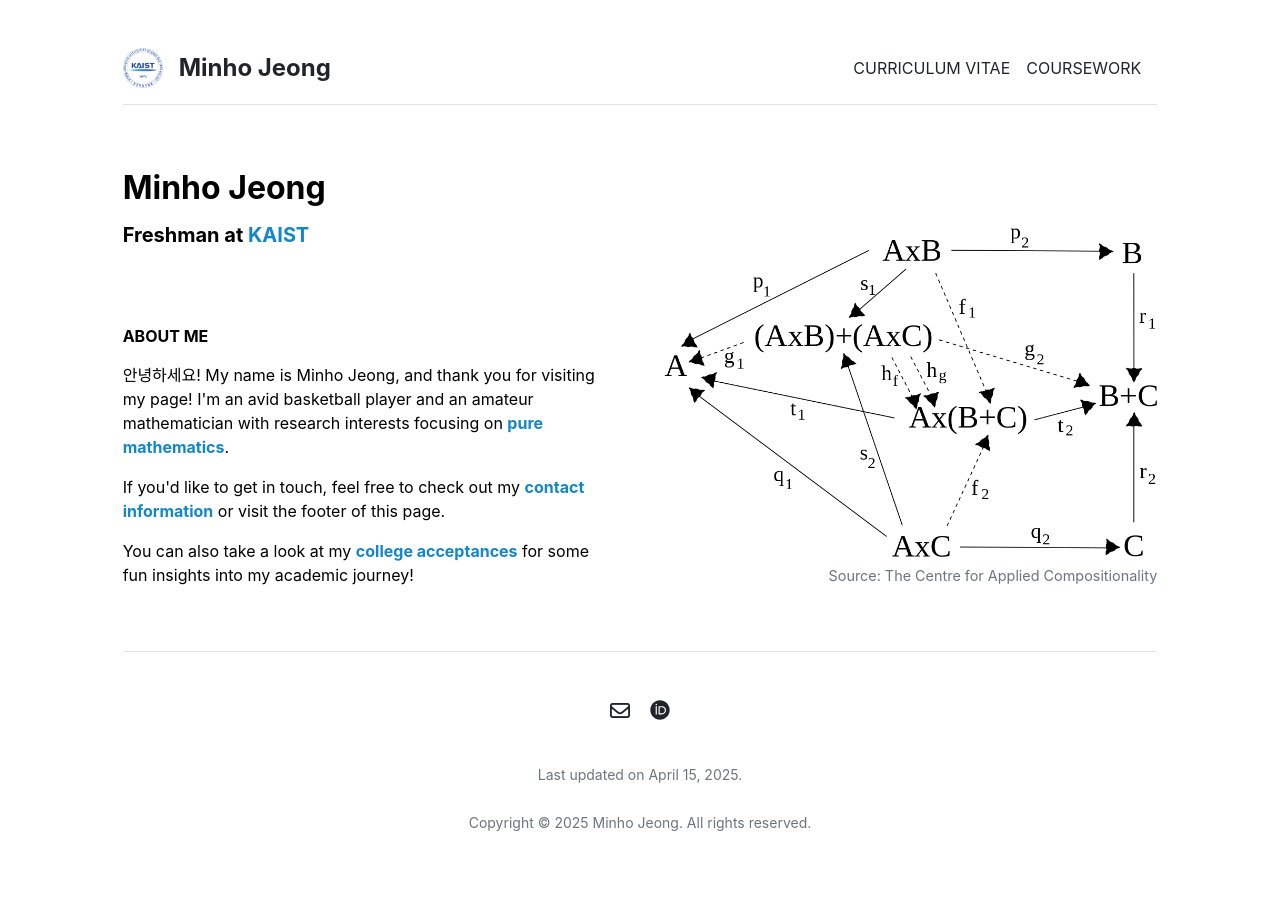
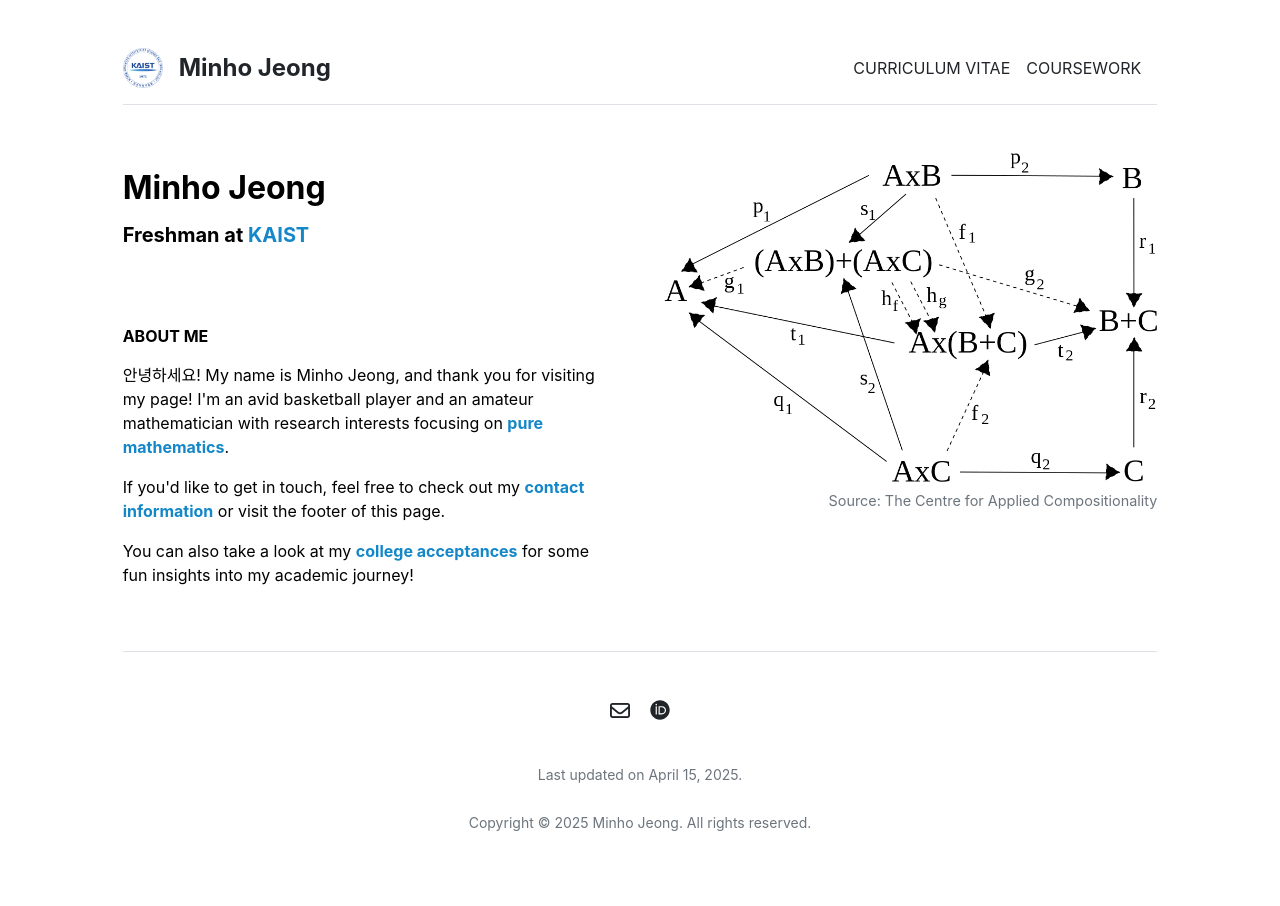
Before and after one commit to mino-jeong/mino-jeong.github.io, a Jekyll site: the page built from index.md, in a window 1280 px wide. Built offline with Jekyll 4.4.1, drawn with Linux system fonts in a browser that asks for light colours.

Commit message:
Update home.html

```diff
--- a/_layouts/home.html
+++ b/_layouts/home.html
@@ -2,19 +2,18 @@
 layout: default
 ---
 
-<div class="row g-5 mb-5 align-items-end">
+<div class="row g-5 mb-5">
+
   <div class="col-md-6">
     <p style="line-height: 1.25"><h2 class="fw-bold">Minho Jeong</h2></p>
     <p style="line-height: 1.25"><h5 class="fw-bold">Freshman at <a href="https://www.kaist.ac.kr" style="text-decoration-line: none"><font color="#1487C8">KAIST</font></a></h5></p>
     <br>
     {{ content }}
   </div>
-  <div class="col-md-6 d-flex flex-column justify-content-end">
-    <div>
-      <img src="{{ site.github.url }}/assets/img/home.png" alt="Home" width="100%">
-      <p class="text-muted mt-2" style="font-size: 0.9rem; text-align: right;">
-        Source: The Centre for Applied Compositionality
-      </p>
-    </div>
+
+  <div class="col-md-6">
+    <img src="{{ site.github.url }}/assets/img/home.png" alt="Home" width="100%">
+    <p class="text-muted mt-2" style="font-size: 0.9rem; text-align: right;">Source: The Centre for Applied Compositionality </p>
   </div>
+
 </div>
```
